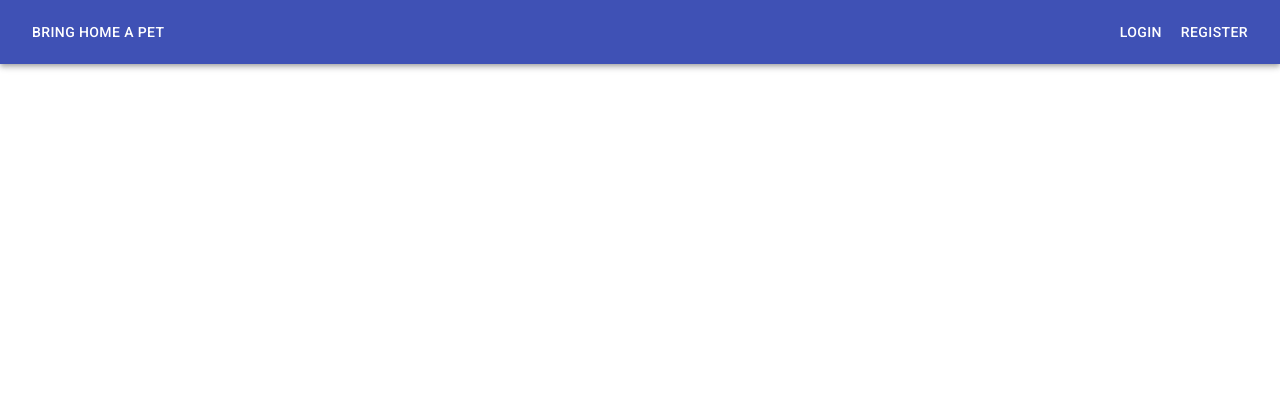
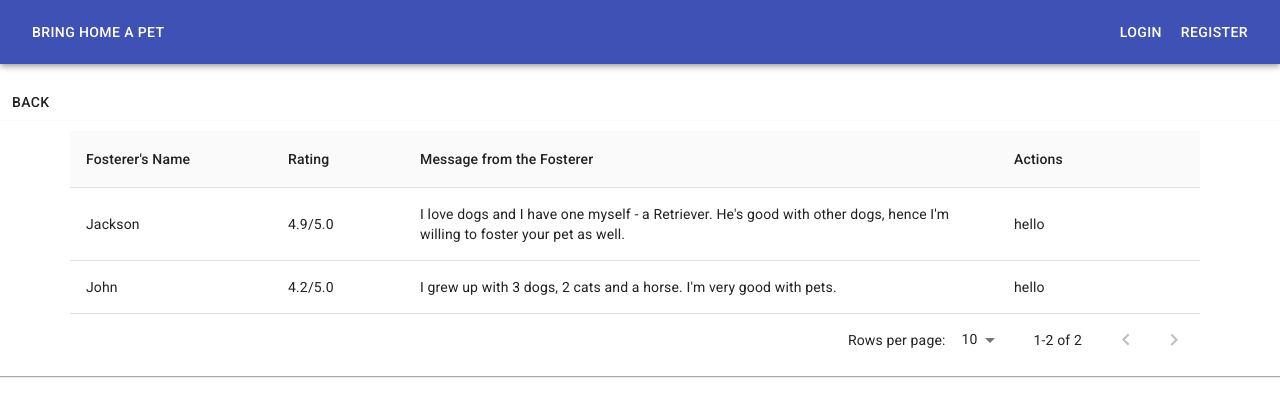
Before and after one commit to vasisht54/Pet-Foster-Frontend, a React (Create React App) app: page /FosterRequestTable in a window 1280 px wide. Shown: the top 416 px of the page. Built offline with nearby package versions, Linux system fonts and the light colour scheme.

Commit message:
added foster request table

```diff
--- a/src/App.js
+++ b/src/App.js
@@ -11,6 +11,7 @@ import FosterHistory from "./FosterHistory";
 import OwnerDetails from "./OwnerDetails";
 import ViewFosterRequest from "./PetSearch/viewFosterRequest";
 import ViewFosterRequestForMyPet from "./PetListing/ViewFosterRequestForMyPet";
+import FosterRequestTable from "./PetListing/FosterRequestTable";
 
 function App() {
   return (
@@ -52,6 +53,9 @@ function App() {
             <Route path="/ViewFosterRequestForMyPet">
               <ViewFosterRequestForMyPet />
             </Route>
+            <Route path="/FosterRequestTable">
+              <FosterRequestTable />
+            </Route>
           </Switch>
         </div>
       </div>
--- a/src/PetListing/FosterRequestTable.js
+++ b/src/PetListing/FosterRequestTable.js
@@ -8,6 +8,8 @@ import TableContainer from '@material-ui/core/TableContainer';
 import TableHead from '@material-ui/core/TableHead';
 import TablePagination from '@material-ui/core/TablePagination';
 import TableRow from '@material-ui/core/TableRow';
+import { Button, Grid } from "@material-ui/core";
+import ArrowBackIosIcon from "@material-ui/icons/ArrowBackIos";
 
 const drawerWidth = 300;
 
@@ -83,18 +85,14 @@ const columns = [
     return { name, rating, message, action };
   }
 
-  function buttonComponent() {
-  //   <Button> View Profile </Button>
-  //   <Button> Accept </Button>
-  //   <Button> Reject </Button>
-  }
+
 
   const rows = [
     createData('Jackson', '4.9/5.0', "I love dogs and I have one myself - a Retriever. He's good with other dogs, hence I'm willing to foster your pet as well.",
-    {buttonComponent}
+    "hello"
     ),
     createData('John', '4.2/5.0', "I grew up with 3 dogs, 2 cats and a horse. I'm very good with pets.",
-    {buttonComponent}
+    "hello"
     ),
 
   ];
@@ -115,6 +113,21 @@ export const FosterRequestTable = ()=> {
     };
 
     return(
+    <Grid
+        container
+        className={classes.margin}
+        justify="flex-start"
+        spacing={5}
+      >
+        <div>
+              <Button
+                href="/search"
+                className={classes.backButton}
+                startIcon={<ArrowBackIosIcon />}
+              >
+                Back
+              </Button>
+            </div>
       <Paper className={classes.root}>
         <TableContainer className={classes.container}>
           <Table stickyHeader aria-label="sticky table">
@@ -134,7 +147,7 @@ export const FosterRequestTable = ()=> {
             <TableBody>
               {rows.slice(page * rowsPerPage, page * rowsPerPage + rowsPerPage).map((row) => {
                 return (
-                  <TableRow hover role="checkbox" tabIndex={-1} key={row.code}>
+                  <TableRow hover role="checkbox" tabIndex={-1} key={row.rating}>
                     {columns.map((column) => {
                       const value = row[column.id];
                       return (
@@ -159,6 +172,7 @@ export const FosterRequestTable = ()=> {
           onChangeRowsPerPage={handleChangeRowsPerPage}
         />
       </Paper>
+      </Grid>
     );
   }
   export default FosterRequestTable;
--- a/src/PetListing/ViewFosterRequestForMyPet.js
+++ b/src/PetListing/ViewFosterRequestForMyPet.js
@@ -160,12 +160,13 @@ export const ViewFosterRequestForMyPet = () => {
                   color="primary"
                   className={classes.sendButton}
                   onClick={handleOpen}
+                  href = "/fosterRequestTable"
                   size="medium"
                 >
                   View Foster Requests
             </Button>
 
-            <Dialog
+            {/* <Dialog
                 onClose={handleClose}
                 aria-labelledby="customized-dialog-title"
                 open={open}>
@@ -199,7 +200,7 @@ export const ViewFosterRequestForMyPet = () => {
                       Okay
                     </Button>
                   </DialogActions>
-                </Dialog>
+                </Dialog> */}
 
               </div>
             </Grid>
```
